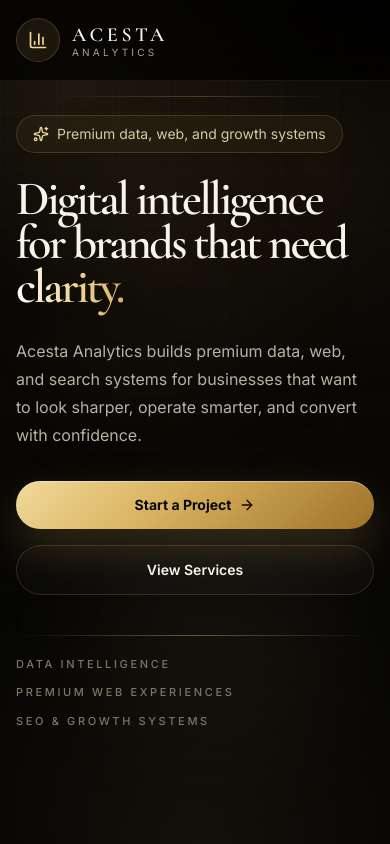
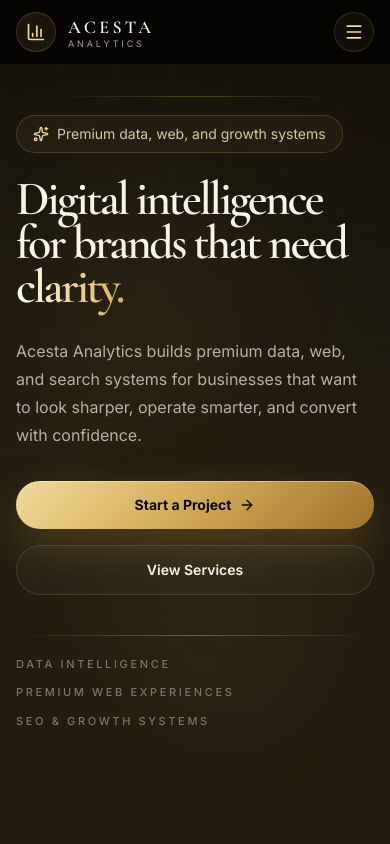
Before and after one commit to shubhampawarr/acesta-analytics, a Next.js app: page / in a window 390 px wide. Shown: the top 844 px of the page. Built offline with nearby package versions, Linux system fonts and the light colour scheme.

Commit message:
Fix mobile navigation and homepage scrolling

```diff
--- a/app/page.tsx
+++ b/app/page.tsx
@@ -8,28 +8,28 @@ import Footer from '@/components/Footer';
 
 export default function Home() {
   return (
-    <main className="relative h-screen overflow-y-auto overflow-x-hidden scroll-smooth snap-y snap-mandatory">
+    <main className="relative min-h-[100dvh] overflow-x-hidden scroll-smooth md:h-[100dvh] md:overflow-y-auto md:snap-y md:snap-mandatory">
       <div className="grid-bg pointer-events-none fixed inset-0 opacity-60" />
 
       <Navbar />
 
-      <section className="min-h-screen snap-start snap-always">
+      <section className="min-h-[100dvh] md:snap-start md:snap-always">
         <Hero />
       </section>
 
-      <section className="min-h-screen snap-start snap-always">
+      <section className="min-h-[100dvh] md:snap-start md:snap-always">
         <HomeServices />
       </section>
 
-      <section className="min-h-screen snap-start snap-always">
+      <section className="min-h-[100dvh] md:snap-start md:snap-always">
         <Services />
       </section>
 
-      <section className="min-h-screen snap-start snap-always">
+      <section className="min-h-[100dvh] md:snap-start md:snap-always">
         <Process />
       </section>
 
-      <section className="flex min-h-screen snap-start snap-always flex-col justify-between">
+      <section className="flex min-h-[100dvh] flex-col justify-between md:snap-start md:snap-always">
         <FinalCTA />
         <Footer />
       </section>
--- a/components/Navbar.tsx
+++ b/components/Navbar.tsx
@@ -1,5 +1,8 @@
+'use client';
+
+import { useState } from 'react';
 import Link from 'next/link';
-import { BarChart3 } from 'lucide-react';
+import { BarChart3, Menu, X } from 'lucide-react';
 
 const navLinks = [
   { label: 'Services', href: '/services' },
@@ -8,19 +11,25 @@ const navLinks = [
 ];
 
 export default function Navbar() {
+  const [isOpen, setIsOpen] = useState(false);
+
   return (
-    <header className="fixed left-0 right-0 top-0 z-50 border-b border-[#d8b25e]/10 bg-black/70 backdrop-blur-2xl">
-      <div className="premium-container flex h-20 items-center justify-between">
-        <Link href="/" className="group flex items-center gap-3">
-          <div className="flex h-11 w-11 items-center justify-center rounded-full border border-[#d8b25e]/20 bg-[#d8b25e]/10 transition group-hover:border-[#f1d99b]/40">
+    <header className="fixed left-0 right-0 top-0 z-50 border-b border-[#d8b25e]/10 bg-black/75 backdrop-blur-2xl">
+      <div className="premium-container flex h-16 items-center justify-between md:h-20">
+        <Link
+          href="/"
+          onClick={() => setIsOpen(false)}
+          className="group flex items-center gap-3"
+        >
+          <div className="flex h-10 w-10 items-center justify-center rounded-full border border-[#d8b25e]/20 bg-[#d8b25e]/10 transition group-hover:border-[#f1d99b]/40 md:h-11 md:w-11">
             <BarChart3 className="h-5 w-5 text-[#f1d99b]" />
           </div>
 
           <div>
-            <p className="font-display text-xl font-semibold uppercase tracking-[0.18em] text-[#f8f4ea]">
+            <p className="font-display text-lg font-semibold uppercase tracking-[0.18em] text-[#f8f4ea] md:text-xl">
               Acesta
             </p>
-            <p className="-mt-1 text-[10px] uppercase tracking-[0.32em] text-[#a7a197]">
+            <p className="-mt-1 text-[9px] uppercase tracking-[0.32em] text-[#a7a197] md:text-[10px]">
               Analytics
             </p>
           </div>
@@ -44,7 +53,41 @@ export default function Navbar() {
         >
           Book a Call
         </Link>
+
+        <button
+          type="button"
+          onClick={() => setIsOpen((current) => !current)}
+          className="inline-flex h-10 w-10 items-center justify-center rounded-full border border-[#d8b25e]/18 bg-[#d8b25e]/[0.055] text-[#f1d99b] transition hover:border-[#f1d99b]/40 md:hidden"
+          aria-label="Toggle navigation menu"
+        >
+          {isOpen ? <X className="h-5 w-5" /> : <Menu className="h-5 w-5" />}
+        </button>
       </div>
+
+      {isOpen && (
+        <div className="border-t border-[#d8b25e]/10 bg-black/95 md:hidden">
+          <nav className="premium-container flex flex-col gap-1 py-4">
+            {navLinks.map((link) => (
+              <Link
+                key={link.label}
+                href={link.href}
+                onClick={() => setIsOpen(false)}
+                className="rounded-2xl px-4 py-3 text-sm font-medium text-[#b8b0a3] transition hover:bg-[#d8b25e]/10 hover:text-[#f1d99b]"
+              >
+                {link.label}
+              </Link>
+            ))}
+
+            <Link
+              href="/contact"
+              onClick={() => setIsOpen(false)}
+              className="mt-2 rounded-full border border-[#d8b25e]/25 bg-[#d8b25e]/10 px-4 py-3 text-center text-sm font-semibold text-[#f1d99b] transition hover:border-[#f1d99b]/50"
+            >
+              Book a Call
+            </Link>
+          </nav>
+        </div>
+      )}
     </header>
   );
 }
```
